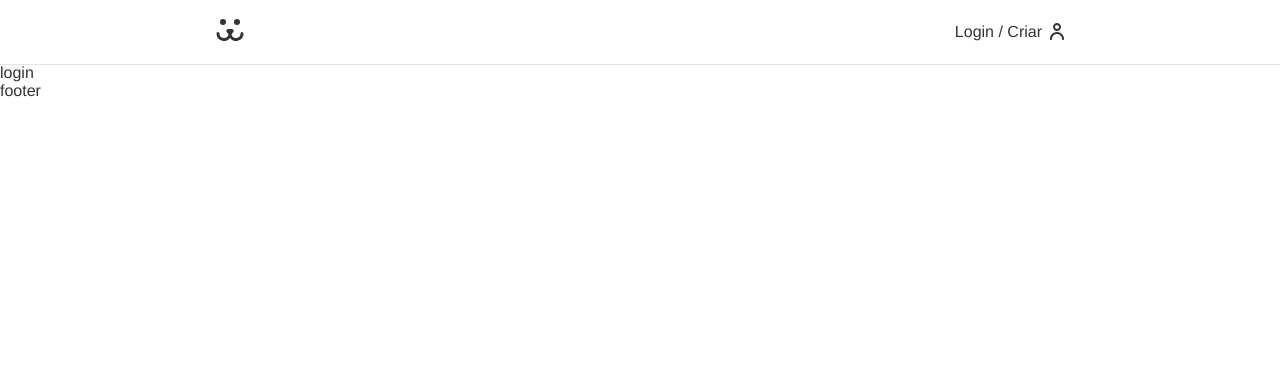
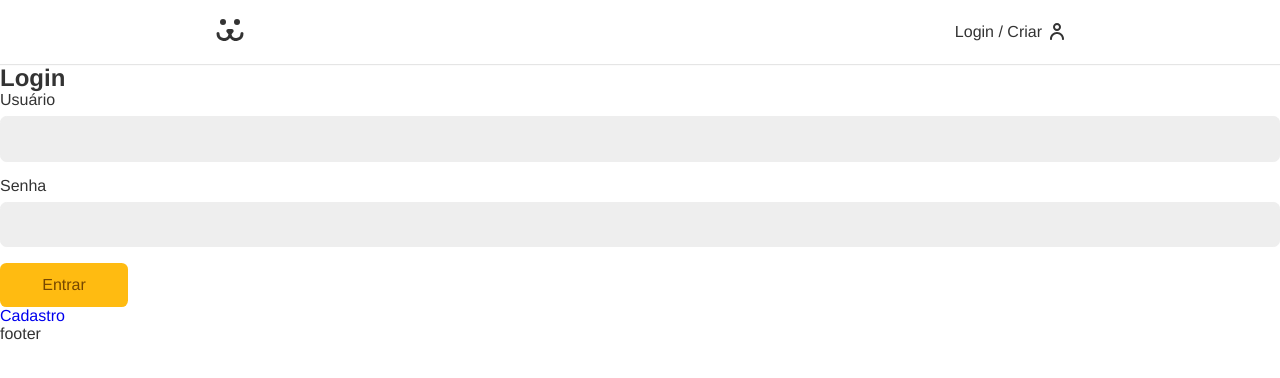
Before and after one commit to AffonsoMonteiro/dogs, a React (Create React App) app: page /login in a window 1280 px wide. Shown: the top 378 px of the page. Built offline with nearby package versions, Linux system fonts and the light colour scheme.

Commit message:
add form and regex

```diff
--- a/src/App.js
+++ b/src/App.js
@@ -13,7 +13,7 @@
         <Header />
           <Routes>
             <Route path="/" element={<Home />} />
-            <Route path="/login" element={<Login />} />
+            <Route path="/login/*" element={<Login />} />
           </Routes>
         <Footer />
       </BrowserRouter>
--- /dev/null
+++ b/src/Components/Form/Button.js
@@ -0,0 +1,12 @@
+import React from 'react'
+import styles from './Button.module.css'
+
+const Button = ({ children, ...props }) => {
+    return (
+        <button {...props} className={styles.button}>
+            {children}
+        </button>
+    )
+}
+
+export default Button
--- /dev/null
+++ b/src/Components/Form/Button.module.css
@@ -0,0 +1,24 @@
+.button {
+    font-size: 1rem;
+    font-family: var(--type-first);
+    cursor: pointer;
+    border: none;
+    border-radius: 0.4rem;
+    background: #FB1;
+    color: #764701;
+    min-width: 8rem;
+    padding: .8rem 1.2rem;
+    box-sizing: border-box;
+    transition: .3s;
+}
+
+.button:hover,
+.button:focus {
+    outline: none;
+    box-shadow: 0 0 0 3px #FEA, 0 0 0 4px #FEA;
+}
+
+.button:disabled {
+    opacity: 0.5rem;
+    cursor: wait;
+}
--- /dev/null
+++ b/src/Components/Form/Input.js
@@ -0,0 +1,24 @@
+import React from 'react'
+import styles from './Input.module.css'
+
+const Input = ({label, type, name, value, onChange, error, onBlur}) => {
+    return (
+        <div className={styles.wrapper}>
+            <label htmlFor={name} className={styles.label}>
+                 {label}
+            </label>
+            <input
+                id={name}
+                name={name}
+                className={styles.input}
+                type={type}
+                onChange={onChange}
+                value={value}
+                onBlur={onBlur}
+            />
+            { error && <p className={styles.error}> {error} </p>}
+        </div>
+    )
+}
+
+export default Input
--- /dev/null
+++ b/src/Components/Form/Input.module.css
@@ -0,0 +1,35 @@
+.wrapper {
+    margin-bottom: 1rem;
+}
+
+.input {
+    border: 1px solid #EEE;
+    display: block;
+    width: 100%;
+    font-size: 1rem;
+    padding: .8rem;
+    border-radius: .4rem;
+    background: #EEE;
+    transition: .3s;
+}
+
+.input:focus,
+.input:hover {
+    outline: none;
+    border-color: #FB1;
+    background: #FFF;
+    box-shadow: 0 0 0 2px #FEA;
+}
+
+.label {
+    display: block;
+    font-size: 1rem;
+    line-height: 1rem;
+    padding-bottom: 0.5rem;
+}
+
+.error {
+    color: #F31;
+    font-size: 0.875rem;
+    margin-top: .25rem;
+}
--- a/src/Components/Login/Login.js
+++ b/src/Components/Login/Login.js
@@ -1,9 +1,19 @@
 import React from 'react'
+import { Route, Routes } from 'react-router'
+import LoginCreate from './LoginCreate'
+import LoginForm from './LoginForm'
+import LoginPasswordLost from './LoginPasswordLost copy'
+import LoginPasswordReset from './LoginPasswordReset'
 
 const Login = () => {
     return (
         <div>
-            login
+            <Routes>
+                <Route path="/" element={<LoginForm />} />
+                <Route path="/criar" element={<LoginCreate />} />
+                <Route path="/perdeu" element={<LoginPasswordLost />} />
+                <Route path="/resetar" element={<LoginPasswordReset />} />
+            </Routes>
         </div>
     )
 }
--- /dev/null
+++ b/src/Components/Login/LoginCreate.js
@@ -0,0 +1,12 @@
+import React from 'react'
+
+const LoginCreate = () => {
+    return (
+        <div>
+            login const
+
+        </div>
+    )
+}
+
+export default LoginCreate
--- /dev/null
+++ b/src/Components/Login/LoginForm.js
@@ -0,0 +1,48 @@
+import React, { useState } from 'react'
+import { Link } from 'react-router-dom'
+import Input from '../Form/Input'
+import Button from '../Form/Button'
+import useForm from '../../Hooks/useForm'
+
+const LoginForm = () => {
+
+    const username = useForm()
+    const password = useForm()
+    console.log(password.value)
+
+    function handleSubmit(event) {
+        event.preventDefault();
+
+        if(username.validate() && password.validate()) {
+          fetch('https://dogsapi.origamid.dev/json/jwt-auth/v1/token', {
+            method: 'POST',
+            headers: {
+              'Content-Type': 'application/json',
+            },
+            body: JSON.stringify(),
+          })
+            .then((response) => {
+              console.log(response);
+              return response.json();
+            })
+            .then((json) => {
+              console.log(json);
+          });
+        }
+      }
+
+    return (
+        <section>
+            <h1>Login</h1>
+            <form action="" onSubmit={handleSubmit}>
+                <Input label="Usuário" type="text" name="username" {...username} />
+                <Input label="Senha" type="password" name="password" {...password} />
+                <Button>Entrar</Button>
+            </form>
+
+            <Link to='/login/criar'> Cadastro </Link>
+        </section>
+    )
+}
+
+export default LoginForm
--- /dev/null
+++ b/src/Components/Login/LoginPasswordLost copy.js
@@ -0,0 +1,12 @@
+
+import React from 'react'
+
+const LoginPasswordLost = () => {
+    return (
+        <div>
+
+        </div>
+    )
+}
+
+export default LoginPasswordLost
--- /dev/null
+++ b/src/Components/Login/LoginPasswordReset.js
@@ -0,0 +1,11 @@
+import React from 'react'
+
+const LoginPasswordReset = () => {
+    return (
+        <div>
+
+        </div>
+    )
+}
+
+export default LoginPasswordReset
--- /dev/null
+++ b/src/Hooks/useForm.js
@@ -0,0 +1,44 @@
+import React, { useState } from 'react'
+
+const types = {
+    email: {
+        regex: /^(([^<>()[\]\.,;:\s@\"]+(\.[^<>()[\]\.,;:\s@\"]+)*)|(\".+\"))@(([^<>()[\]\.,;:\s@\"]+\.)+[^<>()[\]\.,;:\s@\"]{2,})$/i,
+        message: 'Preemcha um email valido',
+    }
+}
+
+const useForm = (type) => {
+
+    const [ value, setValue ] = useState('')
+    const [ error, setError ] = useState(null)
+
+    function validate(value) {
+        if(type === false) return true
+        if(value.length === 0) {
+            setError('Preemcha um valor')
+            return false
+        } else if (types[type] && !types[type].regex.test(value)) {
+            setError(types[type].message)
+            return false
+        } else {
+            setError(null)
+            return true
+        }
+    }
+
+    function onChange( {target} ) {
+        if(error) validate(target.value)
+        setValue(target.value)
+    }
+
+    return {
+        value,
+        setValue,
+        onChange,
+        error,
+        validate: () => validate(value),
+        onBlur: () => validate(value),
+    }
+}
+
+export default useForm
```
